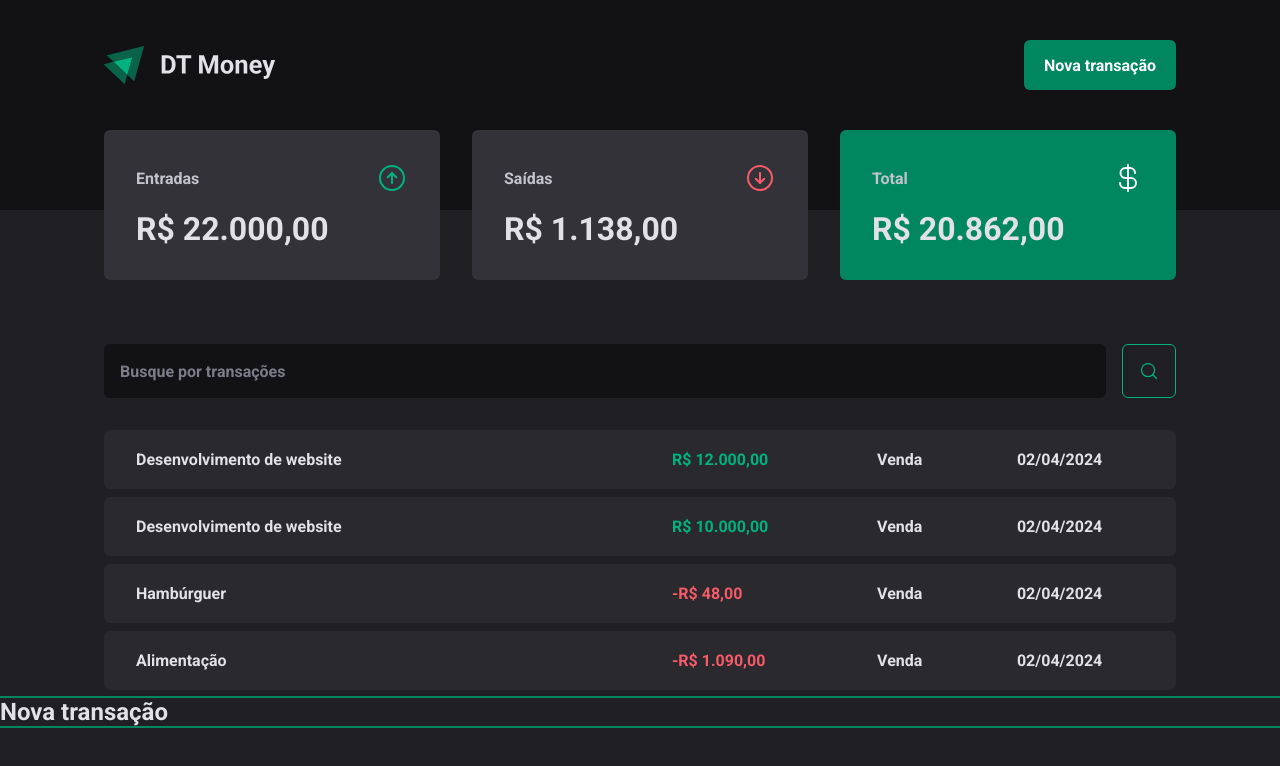
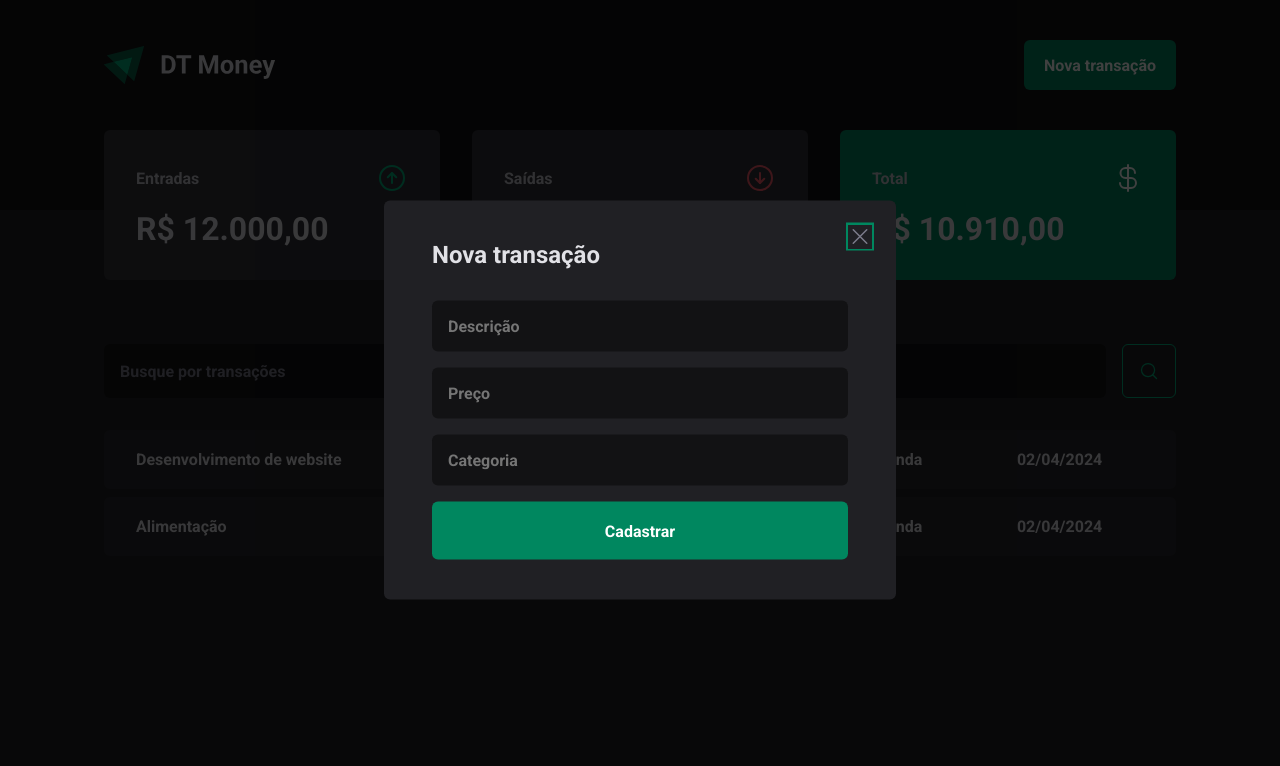
Before and after one commit to lucasunemat/curso-reactjs-3-rocketseat-ts, a React (Vite) app: page / in a window 1280 px wide. Both pictures are taken after a click on the button "Nova transação". Shown: the top 766 px of the page. Built offline with nearby package versions, Linux system fonts and the light colour scheme.

Commit message:
modal estilizado = b´´asico

```diff
--- a/src/components/Header/index.tsx
+++ b/src/components/Header/index.tsx
@@ -1,6 +1,7 @@
 import { HeaderContainer, HeaderContent, NewTransactionButton } from "./styles";
 import logoImg from '../../assets/logo.svg';
 import * as Dialog from '@radix-ui/react-dialog'; // Importando tudo que foi exportado e jogando no objeto chamado Dialog
+import { NewTransactionModal } from "../NewTransactionModal";
 
 /**
  * Basicamente o modal vai ser ativado ao apertar botão, então é lá que vamos usar ele
@@ -26,15 +27,7 @@
                         <NewTransactionButton>Nova transação</NewTransactionButton>
                     </Dialog.Trigger>
 
-                    <Dialog.Portal>
-                        <Dialog.Overlay />
-
-                        <Dialog.Content>
-                            <Dialog.Title>
-                                Nova transação
-                            </Dialog.Title>
-                        </Dialog.Content>
-                    </Dialog.Portal>
+                    <NewTransactionModal/>
                 </Dialog.Root>
             </HeaderContent>
         </HeaderContainer>
--- a/src/components/NewTransactionModal/index.tsx
+++ b/src/components/NewTransactionModal/index.tsx
@@ -1,7 +1,32 @@
-export function NewTransactionModal(){
+import * as Dialog from "@radix-ui/react-dialog";
+import { CloseButton, Content, Overlay } from "./styles";
+import { X } from "phosphor-react";
+
+//aqui pegou tudo que é dentro do Dialog.Portal
+export function NewTransactionModal() {
     return (
-        <div>
-            <h2>Modal</h2>
-        </div>
+        <Dialog.Portal>
+            <Overlay />
+
+            <Content>
+                <Dialog.Title>Nova transação</Dialog.Title>
+
+                <CloseButton>
+                    <X size={24} />
+                </CloseButton>
+
+                <form action="">
+                    <input type="text" placeholder="Descrição" required />
+                    <input type="number" placeholder="Preço" required />
+                    <input type="text" placeholder="Categoria" required />
+
+
+                    <button type="submit">
+                        Cadastrar
+                    </button>
+                </form>
+
+            </Content>
+        </Dialog.Portal>
     );
 }
--- a/src/components/NewTransactionModal/styles.ts
+++ b/src/components/NewTransactionModal/styles.ts
@@ -0,0 +1,79 @@
+import * as Dialog from '@radix-ui/react-dialog';
+import styled from 'styled-components';
+
+// veja que to substituindo os componentes nativos (que vem sem estilização) pelos meus próprios
+// Dialog.Overlay vira base para Overlay
+// Dialog.Content vira base para Content, e assim vai...
+
+//Overlay será nossa tela opaca ao abrir o modal
+export const Overlay = styled(Dialog.Overlay)`
+    position: fixed; //mesmo scrollando, vai ficar na posição fixa dele
+    width: 100vw;
+    height: 100vh;
+    inset: 0; //inset é o mesmo que top, right, bottom, left = 0
+    background-color: rgba(0,0,0,0.75); //preto com 50% de transparência
+
+`;
+
+//estilização do modal em si
+export const Content = styled(Dialog.Content)`
+    min-width: 32rem;
+    border-radius: 6px;
+    padding: 2.5rem 3rem;
+    background: ${props => props.theme['gray-800']};
+
+    //hack para o modal ficar centralizado
+    position: fixed;
+    top: 50%;
+    left: 50%;
+    transform: translate(-50%, -50%); //eixos x e y
+
+    form {
+        margin-top: 2rem;
+
+        display: flex;
+        flex-direction: column;
+        gap: 1rem;
+
+        input {
+            border-radius: 6px;
+            border: 0;
+            background: ${props => props.theme['gray-900']};
+            color: ${props => props.theme['gray-300']};
+            padding: 1rem;
+
+            &:placeholder {
+                color: ${props => props.theme['gray-500']};
+            }
+        }
+
+        button[type="submit"] {
+            height: 58px;
+            border: 0;
+            background: ${props => props.theme['green-500']};
+            color: ${props => props.theme.white};
+            font-weight: bold;
+            padding: 0 1.25rem;
+            border-radius: 6px;
+            cursor: pointer;
+
+            &:hover {
+                background: ${props => props.theme['green-700']};
+                transition: background-color 0.2s;
+            }
+        }
+    }
+`;
+
+export const CloseButton = styled(Dialog.Close)`
+    position: absolute;
+    background: transparent;
+    border: 0;
+    //deixar no canto direito superior...
+    top: 1.5rem;
+    right: 1.5rem;
+    // ...e diminuir o tamanho (mesmo coisa que font-size: 0)
+    line-height: 0;
+    cursor: pointer;
+    color: ${props => props.theme['gray-500']};
+`;
--- a/src/components/Summary/index.tsx
+++ b/src/components/Summary/index.tsx
@@ -11,7 +11,7 @@
                     <ArrowCircleUp size={32} color="#00b37e"/>
                 </header>
 
-                <strong>R$ 22.000,00</strong>
+                <strong>R$ 12.000,00</strong>
             </SummaryCard>
 
             <SummaryCard>
@@ -20,7 +20,7 @@
                     <ArrowCircleDown size={32} color="#f75a68"/>
                 </header>
 
-                <strong>R$ 1.138,00</strong>
+                <strong>R$ 1.090,00</strong>
             </SummaryCard>
 
             <SummaryCard variant="green">
@@ -29,7 +29,7 @@
                     <CurrencyDollar size={32} color="#fff"/>
                 </header>
 
-                <strong>R$ 20.862,00</strong>
+                <strong>R$ 10.910,00</strong>
             </SummaryCard>
         </SummaryContainer>
     )
--- a/src/pages/Transactions/index.tsx
+++ b/src/pages/Transactions/index.tsx
@@ -20,18 +20,6 @@
                             <td>02/04/2024</td>
                         </tr>
                         <tr>
-                            <td width="50%">Desenvolvimento de website</td>
-                            <td><PriceHighlight variant="income">R$ 10.000,00</PriceHighlight></td>
-                            <td>Venda</td>
-                            <td>02/04/2024</td>
-                        </tr>
-                        <tr>
-                            <td width="50%">Hambúrguer</td>
-                            <td><PriceHighlight variant="outcome"> -R$ 48,00</PriceHighlight></td>
-                            <td>Venda</td>
-                            <td>02/04/2024</td>
-                        </tr>
-                        <tr>
                             <td width="50%">Alimentação</td>
                             <td><PriceHighlight variant="outcome"> -R$ 1.090,00</PriceHighlight></td>
                             <td>Venda</td>
```
